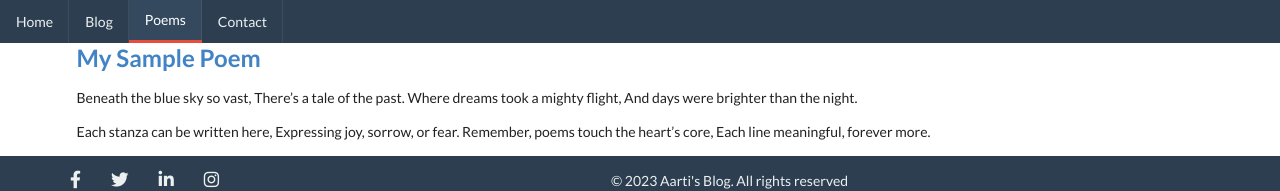
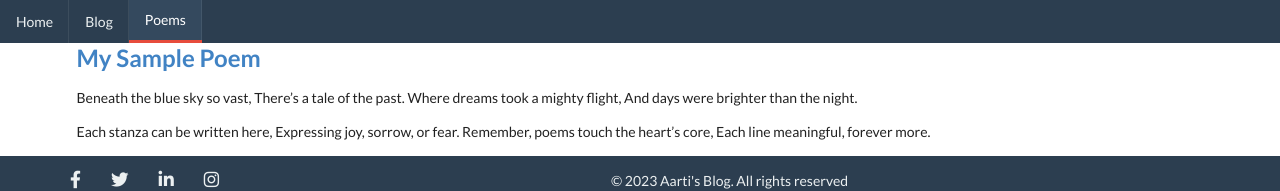
Before and after one commit to nikhilmenghani/blogaarti, a Jekyll site: the page built from poem.markdown, in a window 1280 px wide. Shown: the top 191 px of the page. Built offline with Jekyll 4.4.1, drawn with Linux system fonts in a browser that asks for light colours; nearby versions of some CDN libraries.

Commit message:
Remove Contact Page for now

```diff
--- a/_includes/menu.html
+++ b/_includes/menu.html
@@ -3,6 +3,6 @@
         <a class="item {% if page.url == '/home' or page.url == '/' %}active{% endif %}" href="{{ '/' | relative_url }}">Home</a>
         <a class="item {% if page.url contains '/blogs' %}active{% endif %}" href="{{ '/blogs' | relative_url }}">Blog</a>
         <a class="item {% if page.url contains '/poems' %}active{% endif %}" href="{{ '/poems' | relative_url }}">Poems</a>
-        <a class="item {% if page.url contains '/contact' %}active{% endif %}" href="{{ '/contact' | relative_url }}">Contact</a>
+        <!-- <a class="item {% if page.url contains '/contact' %}active{% endif %}" href="{{ '/contact' | relative_url }}">Contact</a> -->
     </div>
 </nav>
```
